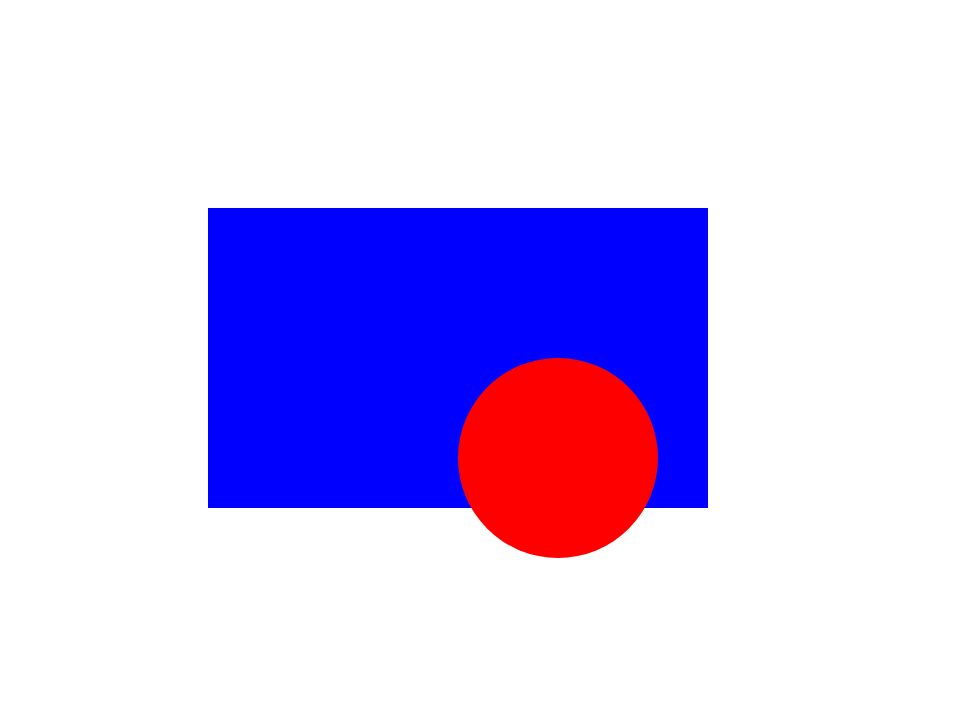
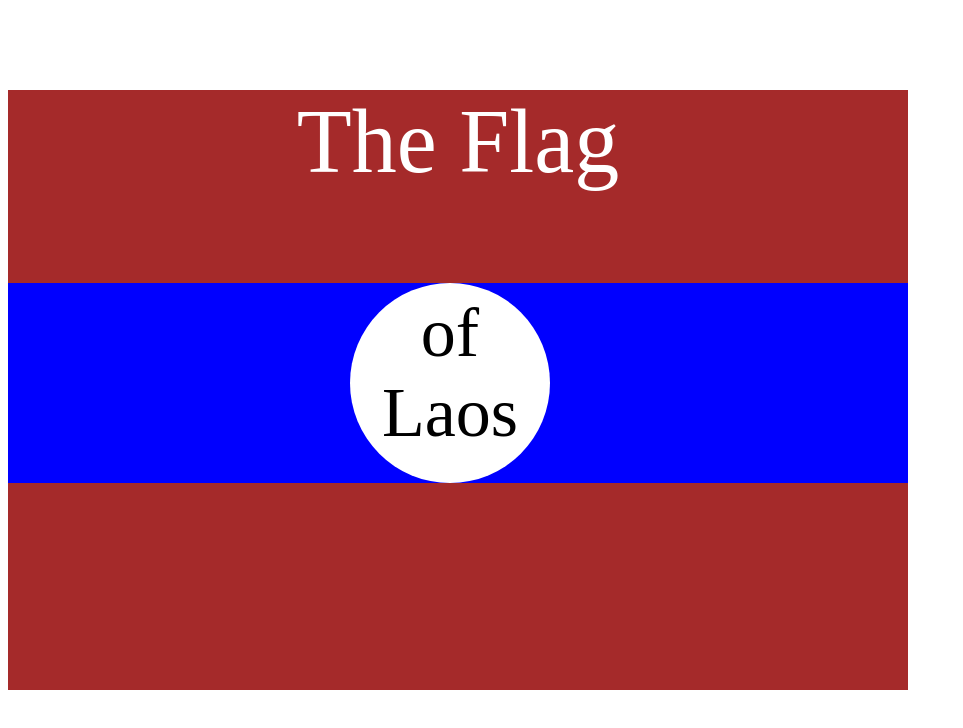
Before and after one commit to imbiibek/HTML-CSS-JS-Projects, a plain HTML site: page Practice 2/index.html in a window 1280 px wide. Shown: the whole page, without its empty margins (0-963 px from the left). Drawn offline with Linux system fonts and the light colour scheme.

Commit message:
CSS Practise

```diff
--- a/Practice 2/index.html
+++ b/Practice 2/index.html
@@ -1,14 +1,19 @@
-<!DOCTYPE = html>
+<!doctype html>
 <html lang="en">
-    <head>
-        <meta charset="UTF-8">
-        <meta name="viewport" content="width=device-width, initial-scale=1.0">
-        <title>CSS Positioning</title>
-        <link rel="stylesheet" href="style.css">
-    </head>
-    <body>
-        <div class="blue-box">
-            <div class="red-circle"></div>
+  <head>
+    <meta charset="UTF-8" />
+    <link rel="stylesheet" href="style.css" />
+    <title>CSS Flag</title>
+  </head>
+  <body>
+    <div class="flag">
+        <p>The Flag</p>
+        <div class="blue">
+            <div class="circle">
+                <p>of Laos</p>
+            </div>
         </div>
-    </body>
+    </div>
+
+  </body>
 </html>
--- a/Practice 2/style.css
+++ b/Practice 2/style.css
@@ -1,18 +1,35 @@
-.red-circle {
-    background-color: red;
+.flag {
+    background-color: brown;
+    width: 900px;
+    height: 600px;
+}
+
+.circle {
+    background-color: white;
+    width: 200px;
     height: 200px;
-    width: 200px;
     border-radius: 50%;
     position: absolute;
-    top: 150px;
-    left: 250px;
+    left: 350px;
 }
 
-.blue-box {
+.flag > p {
+    font-size: 90px;
+    color: white;
+    position: relative;
+    text-align: center;
+}
+
+.circle > p {
+    font-size: 70px;
+    color: black;
+    text-align: center;
+    position: absolute;
+    bottom: -40px;
+}
+
+.blue {
     background-color: blue;
-    height: 300px;
-    width: 500px;
-    position: relative;
-    top: 200px;
-    left: 200px;
+    width: 900px;
+    height: 200px
 }
```
